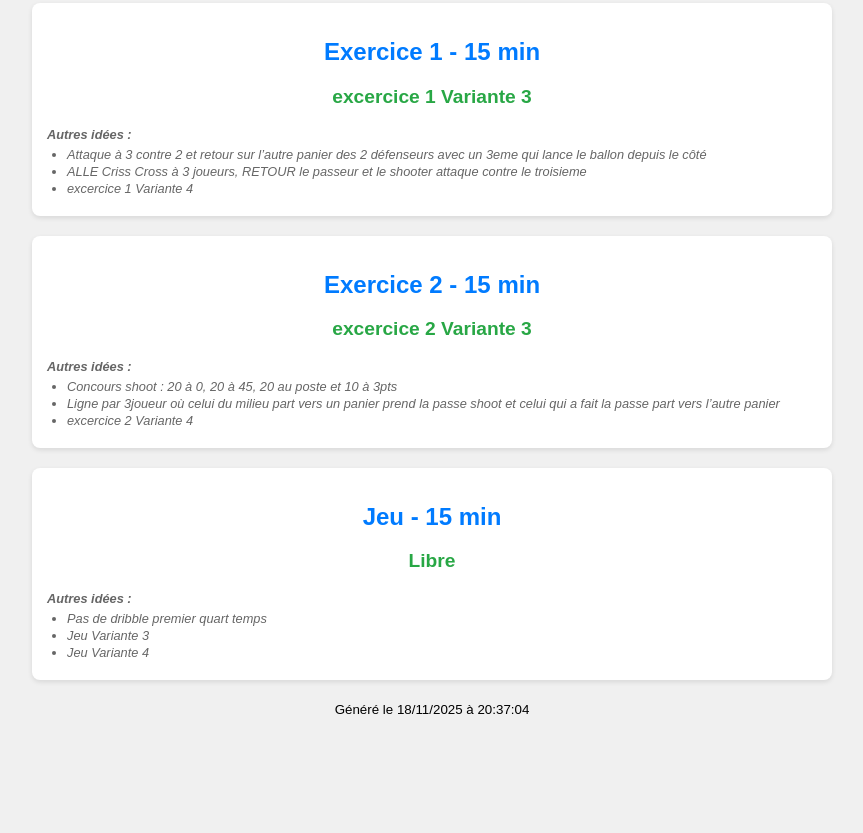
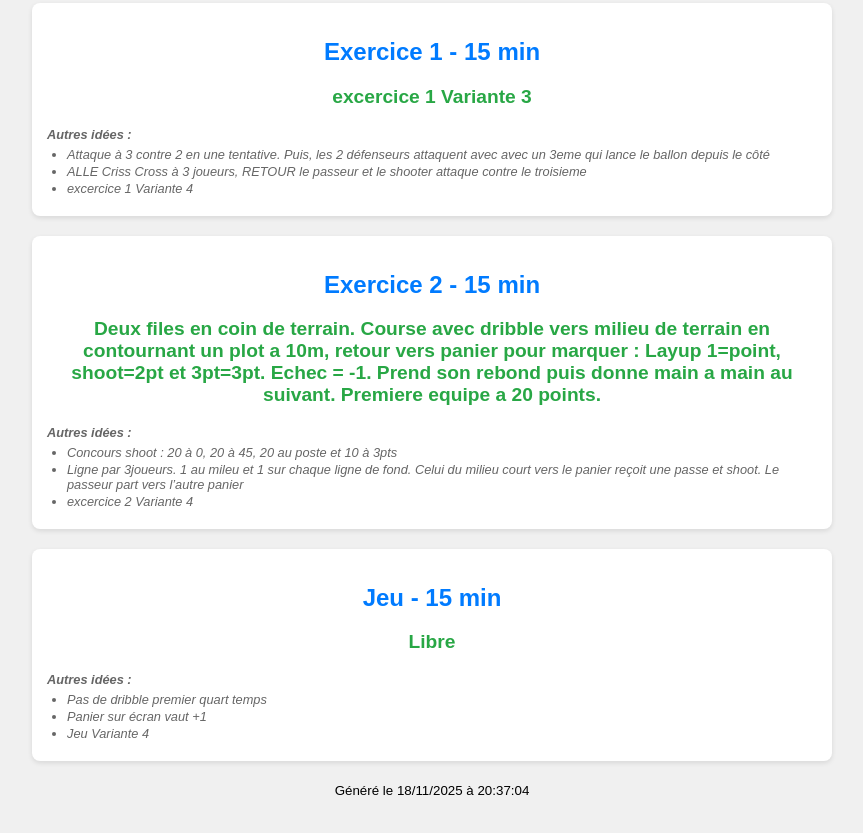
Before and after one commit to gr-spf/VEB, a plain HTML site: page index.html in a window 1280 px wide. Shown: the part 519-1352 px from the top of the page, without its empty margins (208-1071 px from the left). Before the commit the page ends 1273 px from the top, so only its background shows below. Drawn offline with Linux system fonts and the light colour scheme.

Commit message:
Update index.html

```diff
--- a/index.html
+++ b/index.html
@@ -105,7 +105,7 @@
         ];
 
         const exercice1 = [
-            'Attaque à 3 contre 2 et retour sur l’autre panier des 2 défenseurs avec un 3eme qui lance le ballon depuis le côté',
+            'Attaque à 3 contre 2 en une tentative. Puis, les 2 défenseurs attaquent avec avec un 3eme qui lance le ballon depuis le côté',
             'ALLE Criss Cross à 3 joueurs, RETOUR le passeur et le shooter attaque contre le troisieme',
             'excercice 1 Variante 3',
             'excercice 1 Variante 4',
@@ -113,15 +113,15 @@
 
         const exercice2 = [
             'Concours shoot : 20 à 0, 20 à 45, 20 au poste et 10 à 3pts',
-            'Ligne par 3joueur où celui du milieu part vers un panier prend la passe shoot et celui qui a fait la passe part vers l’autre panier ',
-            'excercice 2 Variante 3',
+            'Ligne par 3joueurs. 1 au mileu et 1 sur chaque ligne de fond. Celui du milieu court vers le panier reçoit une passe et shoot. Le passeur part vers l’autre panier ',
+            'Deux files en coin de terrain. Course avec dribble vers milieu de terrain en contournant un plot a 10m, retour vers panier pour marquer : Layup 1=point, shoot=2pt et 3pt=3pt. Echec = -1. Prend son rebond puis donne main a main au suivant. Premiere equipe a 20 points.',
             'excercice 2 Variante 4',
         ];
 
         const jeu = [
             'Libre',
             'Pas de dribble premier quart temps',
-            'Jeu Variante 3',
+            'Panier sur écran vaut +1',
             'Jeu Variante 4',
         ];
 
```
